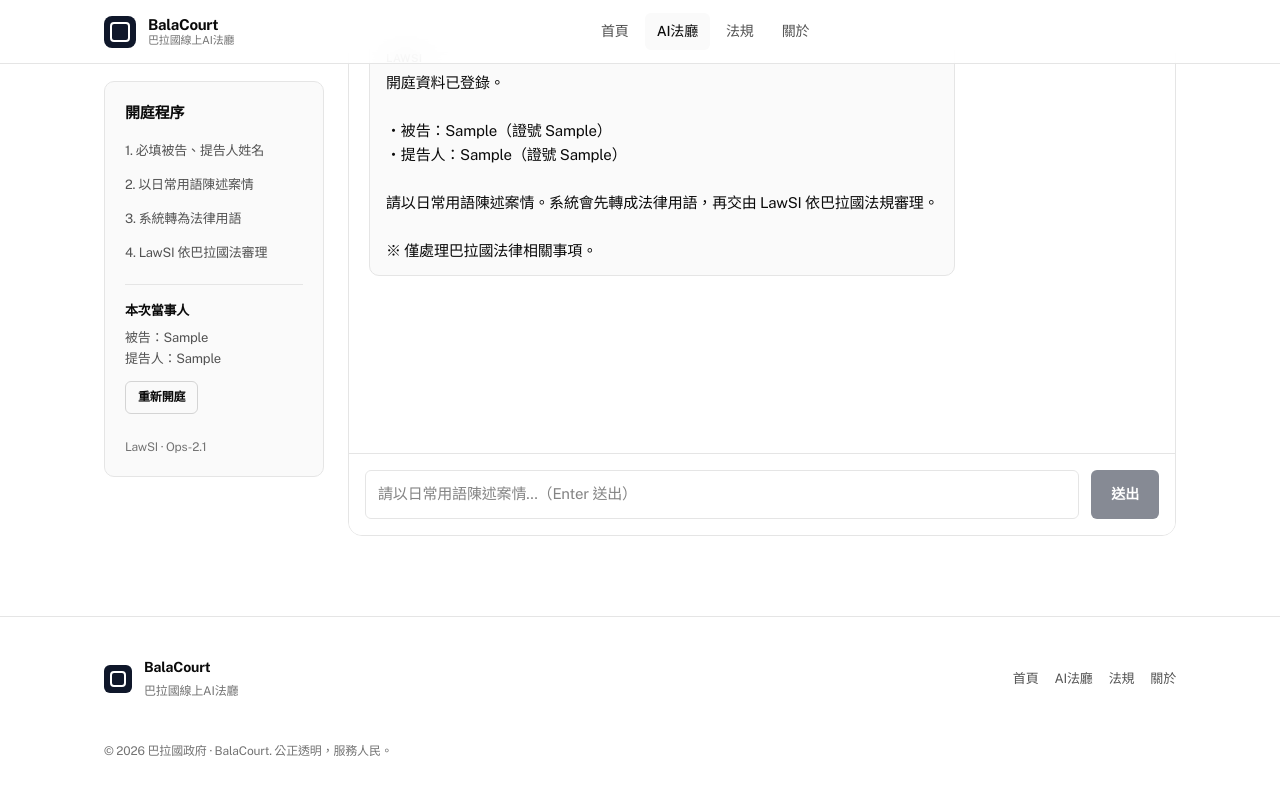
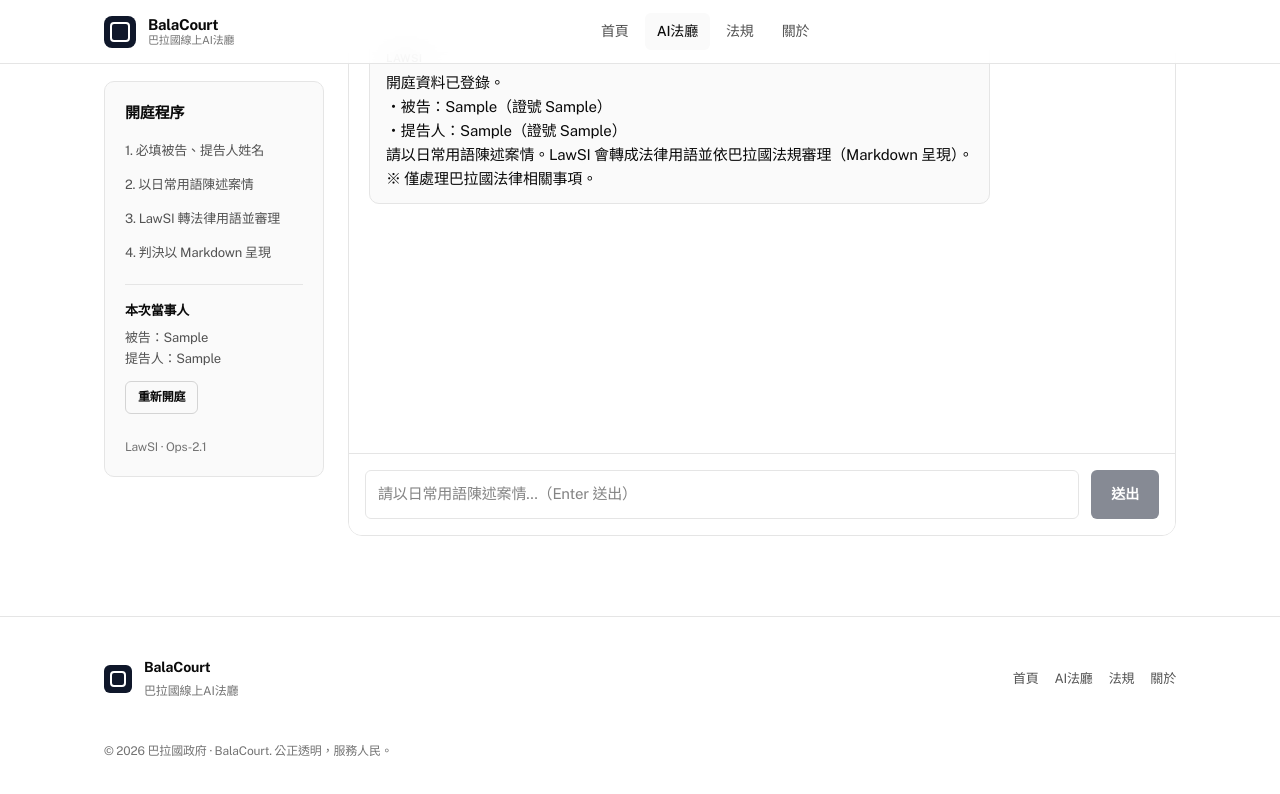
Before and after one commit to illusd-com/balacourt, a Next.js app: page /court in a window 1280 px wide. Both pictures are taken after typing "Sample", "Sample", "Sample", "Sample" into the empty fields and a click on the button "確認並開庭". Shown: the part 179-973 px from the top of the page. Built offline with nearby package versions, Linux system fonts and the light colour scheme.

Commit message:
feat: render LawSI replies as Markdown

```diff
--- a/src/app/court/page.tsx
+++ b/src/app/court/page.tsx
@@ -1,6 +1,7 @@
 "use client";
 
 import { useState, useRef, useEffect } from "react";
+import { MarkdownBody } from "@/components/MarkdownBody";
 
 type Message = { role: "user" | "assistant"; content: string };
 
@@ -50,7 +51,7 @@ export default function CourtPage() {
     setMessages([
       {
         role: "assistant",
-        content: `開庭資料已登錄。\n\n・被告：${p.defendant}${p.defendantId ? `（證號 ${p.defendantId}）` : ""}\n・提告人：${p.plaintiff}${p.plaintiffId ? `（證號 ${p.plaintiffId}）` : ""}\n\n請以日常用語陳述案情。系統會先轉成法律用語，再交由 LawSI 依巴拉國法規審理。\n\n※ 僅處理巴拉國法律相關事項。${testMode ? "\n\n【測試模式】本場結束後不寫入且會清除雙方紀錄。" : ""}`,
+        content: `開庭資料已登錄。\n\n・被告：${p.defendant}${p.defendantId ? `（證號 ${p.defendantId}）` : ""}\n・提告人：${p.plaintiff}${p.plaintiffId ? `（證號 ${p.plaintiffId}）` : ""}\n\n請以日常用語陳述案情。LawSI 會轉成法律用語並依巴拉國法規審理（Markdown 呈現）。\n\n※ 僅處理巴拉國法律相關事項。${testMode ? "\n\n**【測試模式】** 本場結束後不寫入且會清除雙方紀錄。" : ""}`,
       },
     ]);
   }
@@ -144,7 +145,7 @@ export default function CourtPage() {
         <header className="section-header" style={{ marginBottom: "1.5rem" }}>
           <h1 className="section-title">AI法廳 · LawSI</h1>
           <p style={{ color: "var(--text-secondary)", marginTop: "0.5rem", fontSize: "0.9375rem" }}>
-            開庭須先登錄被告與提告人；陳述將自動轉為法律用語後再審理
+            開庭須先登錄被告與提告人；判決以 Markdown 呈現
           </p>
         </header>
 
@@ -165,8 +166,8 @@ export default function CourtPage() {
             >
               <li>1. 必填被告、提告人姓名</li>
               <li>2. 以日常用語陳述案情</li>
-              <li>3. 系統轉為法律用語</li>
-              <li>4. LawSI 依巴拉國法審理</li>
+              <li>3. LawSI 轉法律用語並審理</li>
+              <li>4. 判決以 Markdown 呈現</li>
             </ul>
             {parties && (
               <div
@@ -317,7 +318,11 @@ export default function CourtPage() {
                   {messages.map((m, i) => (
                     <div key={i} className={`msg ${m.role === "user" ? "msg-user" : "msg-ai"}`}>
                       <div className="msg-role">{m.role === "user" ? "您" : "LawSI"}</div>
-                      <div style={{ whiteSpace: "pre-wrap" }}>{m.content}</div>
+                      {m.role === "assistant" ? (
+                        <MarkdownBody content={m.content} />
+                      ) : (
+                        <div style={{ whiteSpace: "pre-wrap" }}>{m.content}</div>
+                      )}
                     </div>
                   ))}
                   {lastLegalText && (
@@ -330,8 +335,8 @@ export default function CourtPage() {
                       }}
                     >
                       <div className="msg-role">系統 · 法律用語轉換</div>
-                      <div style={{ whiteSpace: "pre-wrap", color: "var(--text-secondary)" }}>
-                        {lastLegalText}
+                      <div style={{ color: "var(--text-secondary)" }}>
+                        <MarkdownBody content={lastLegalText} />
                       </div>
                     </div>
                   )}
@@ -344,7 +349,7 @@ export default function CourtPage() {
                         <span />
                       </div>
                       <p style={{ fontSize: "0.75rem", color: "var(--text-muted)", marginTop: "0.5rem" }}>
-                        正在轉為法律用語並送交 LawSI…
+                        LawSI 審理中…
                       </p>
                     </div>
                   )}
```
